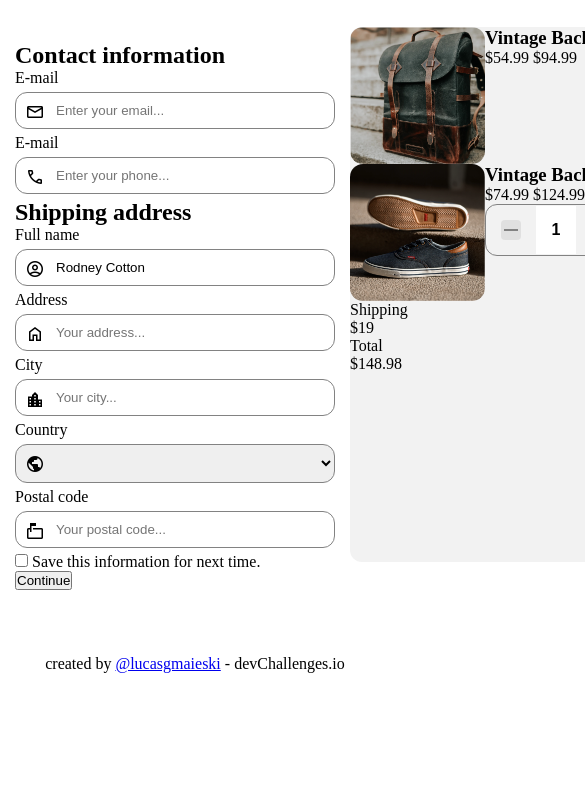
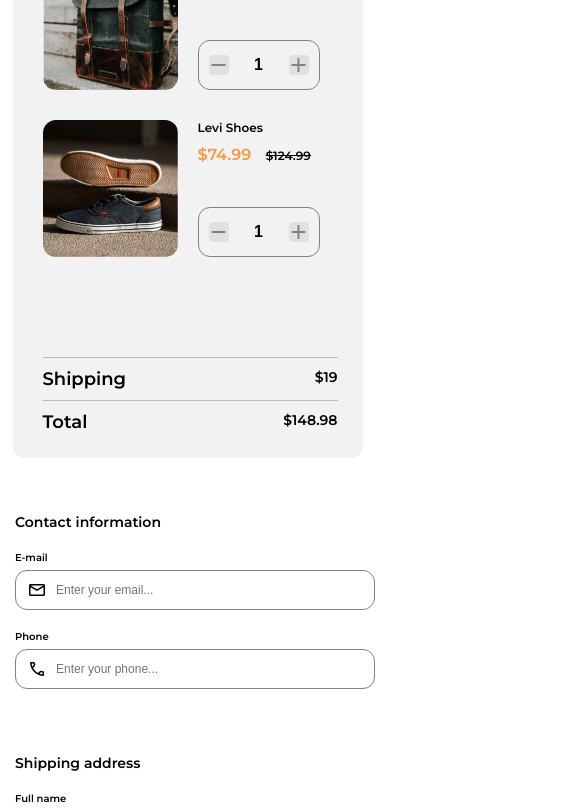
Before and after one commit to lucasgmaieski/checkout-page, a plain HTML site: page index.html in a window 390 px wide. Shown: the part 156-964 px from the top of the page, 585 px wide, since content can reach past the window. Before the commit the page ends 844 px from the top, so only its background shows below. Drawn offline with nearby package versions, Linux system fonts and the light colour scheme.

Commit message:
adding responsive css

```diff
--- a/index.html
+++ b/index.html
@@ -13,15 +13,9 @@
     <link rel="preconnect" href="https://fonts.gstatic.com" crossorigin>
     <link href="https://fonts.googleapis.com/css2?family=Montserrat:wght@600&display=swap" rel="stylesheet">
     <link rel="stylesheet" href="src/css/style.css">
+    <link rel="stylesheet" href="src/css/responsive.css">
     <link rel="stylesheet" href="src/css/buttom-quantity.css">
 
-    <!-- <span class="material-symbols-outlined"> home</span>
-    <span class="material-symbols-outlined"> mail</span>
-    <span class="material-symbols-outlined"> call</span>
-    <span class="material-symbols-outlined"> location_city</span>
-    <span class="material-symbols-outlined"> public</span>
-    <span class="material-symbols-outlined"> markunread_mailbox</span>
-    <span class="material-symbols-outlined"> account_circle</span> -->
 </head>
 
 <body>
@@ -34,17 +28,11 @@
             <div class="item">
                 <img src="src/images/photo1.png" alt="vintage backbag">
                 <div class="info">
+                    <div class="info-item">
                         <h3> Vintage Backbag</h3>
                         <p class="new">$54.99</p>
-                    <p class="old">$94.99</p>
+                        <p class="old"><del>$94.99</del></p>
                     </div>
-            </div>
-            <div class="item">
-                <img src="src/images/photo2.png" alt="levi shoes">
-                <div class="info">
-                    <h3> Vintage Backbag</h3>
-                    <p class="new">$74.99</p>
-                    <p class="old">$124.99</p>
 
                     <div class="number-input">
                         <button onclick="this.parentNode.querySelector('input[type=number]').stepDown()"><span
@@ -55,11 +43,33 @@
                     </div>
                 </div>
             </div>
-            <div>
+            <div class="item">
+                <img src="src/images/photo2.png" alt="levi shoes">
+                <div class="info">
+                    <div class="info-item" >
+                        <h3> Levi Shoes</h3>
+                        <p class="new">$74.99</p>
+                        <p class="old"><del>$124.99</del></p>
+                    </div>
+
+                    <div class="number-input">
+                        <button onclick="this.parentNode.querySelector('input[type=number]').stepDown()"><span
+                                class="material-symbols-outlined"> remove</span></button>
+                        <input class="quantity" min="0" name="quantity" value="1" type="number">
+                        <button onclick="this.parentNode.querySelector('input[type=number]').stepUp()"
+                            class="plus"><span class="material-symbols-outlined"> add</span></button>
+                    </div>
+                </div>
+            </div>
+            <div class="total-price">
+                <div class="lines">
                     <p>Shipping</p>
                     <p>$19</p>
+                </div>
+                <div class="lines">
                     <p>Total</p>
                     <p>$148.98</p>
+                </div>
             </div>
         </section>
 
@@ -69,49 +79,64 @@
                 <label for="email">E-mail</label>
                 <div class="input-icons">
                     <span class="material-symbols-outlined icon"> mail</span>
-                    <input type="email" id="email" placeholder="Enter your email..." class="input-field">
+                    <input type="email" id="email" placeholder="Enter your email..." class="input-field" required>
                 </div>
-                <label for="phone">E-mail</label>
+
+                <label for="phone">Phone</label>
                 <div class="input-icons">
                     <span class="material-symbols-outlined icon"> call</span>
-                    <input type="tel" id="phone" placeholder="Enter your phone..." class="input-field">
+                    <input type="tel" id="phone" placeholder="Enter your phone..." class="input-field" required>
                 </div>
 
-                <h2>Shipping address</h2>
+                <h2 class="title-address">Shipping address</h2>
                 <label for="full-name">Full name</label>
                 <div class="input-icons">
                     <span class="material-symbols-outlined icon"> account_circle</span>
                     <input type="text" id="full-name" placeholder="Your full name..." value="Rodney Cotton"
-                        class="input-field">
+                        class="input-field" required>
                 </div>
+
                 <label for="address">Address </label>
                 <div class="input-icons">
                     <span class="material-symbols-outlined icon"> home</span>
-                    <input type="text" id="address" placeholder="Your address..." class="input-field">
+                    <input type="text" id="address" placeholder="Your address..." class="input-field" required>
                 </div>
                 <label for="city">City</label>
                 <div class="input-icons">
                     <span class="material-symbols-outlined icon"> location_city</span>
-                    <input type="text" id="city" placeholder="Your city..." class="input-field">
+                    <input type="text" id="city" placeholder="Your city..." class="input-field" required>
                 </div>
-                <label for="country">Country</label>
+                <div class="flex-container">
+                    <div class="input-flex">
+                        <label for="country">Country</label> <br>
                         <div class="input-icons">
                             <span class="material-symbols-outlined icon"> public</span>
-                    <select name="country" id="country" class="input-field">
-                        <option value=""></option>
+                            <select name="country" id="country" class="input-field"  required>
+                                <option value="" disabled>Your country...</option>
                                 <option value="Brasil">Brasil</option>
                                 <option value="Portugal">Portugal</option>
                                 <option value="Qatar">Qatar</option>
                             </select>
                         </div>
+                    </div>
+                    <div class="input-flex">
                         <label for="postal-code">Postal code</label>
-                <div class="input-icons">
+                        <div class="input-icons ">
                             <span class="material-symbols-outlined icon"> markunread_mailbox</span>
-                    <input type="text" id="postal-code" placeholder="Your postal code..." class="input-field">
+                            <input type="text" id="postal-code" placeholder="Your postal code..." class="input-field" required>
                         </div>
-                <input type="checkbox" name="save">
-                <label for="save">Save this information for next time.</label> <br>
+                    </div>
+                </div>
+
+
+                <div class="save">
+                    <input type="checkbox" name="save" id="save">
+                    <label for="save" >Save this information for next time.</label>
+                </div>
+
+                <div class="btn-submit">
                     <input type="submit" value="Continue">
+                </div>
             </form>
         </section>
     </main>
--- a/src/css/buttom-quantity.css
+++ b/src/css/buttom-quantity.css
@@ -12,7 +12,6 @@ input[type=number]::-webkit-outer-spin-button {
     border-radius: 12px;
     display: inline-flex;
     align-items: center;
-
 }
 .number-input button {
     outline: none;
@@ -25,10 +24,15 @@ input[type=number]::-webkit-outer-spin-button {
     width: 20px;
     height: 20px;
     cursor: pointer;
-    margin: 15px;
+    margin: 10px;
     position: relative;
 }
-
+.number-input button:hover {
+    background: #F2994A;
+}
+.number-input button:hover span {
+    color: white;
+}
 .number-input button span {
     position: absolute;
     left: -10%;
@@ -44,6 +48,7 @@ input[type=number]::-webkit-outer-spin-button {
     font-size: 16px;
     font-weight: 600;
     text-align: center;
+    background: #F2F2F2;
 }
 
 .number-input input[type=number]:focus {
--- /dev/null
+++ b/src/css/responsive.css
@@ -0,0 +1,39 @@
+@media(max-width:720px) {
+    main {
+        flex-wrap: wrap;
+        justify-content: center;
+    }
+    .box-buy {
+        order:0;
+        position: relative;
+        margin-top: 0;
+        margin-bottom: 40px;
+        /* height: 535px; */
+    }
+    header {
+        padding: 30px 15px 20px 15px;
+    }
+    h1 {
+        font-size: 24px;
+    }
+    h2 {
+        font-size: 14px;
+    }
+    .form .input-field,
+    h3 {
+        font-size: 12px;
+    }
+    .form form label {
+        font-size: 10px
+    }
+    .form .input-field {
+        padding: 12px 10px 12px 40px;
+    }
+    .form .input-icons span {
+        padding: 10px 12px;
+    }
+    .form h2:first-child {
+        padding-bottom: 15px;
+    }
+
+}
--- a/src/css/style.css
+++ b/src/css/style.css
@@ -7,6 +7,8 @@ body {
     max-width: 950px;
     margin:0 auto;
     align-items: center;
+    font-family: 'Montserrat', sans-serif;
+    font-weight: 600;
 }
 
 header {
@@ -21,30 +23,83 @@ main  {
     justify-content: space-between;
 
 }
+a, a:visited {
+    text-decoration: none;
+    color: #919090;
+}
+h1 {
+    font-size: 36px;
+}
+h2 {
+    font-size: 18px;
+}
+h3 {
+    font-size: 16px;
+}
+.info .new {
+    font-size: 16px;
+    color: #F2994A;
+    padding: 10px 10px 0px 0px;
+}
+.info .old {
+    font-size: 12px;
+}
+
 .box-buy {
     order: 2;
     max-width: 385px;
-    max-height:535px;
+    min-width: 350px;
+    height:535px;
     background: #F2F2F2;
     border-radius: 12px;
+    padding:15px;
+    margin-right: 15px;
+    margin-top: 20px;
+    position: relative;
+
 }
 
 .box-buy .item {
     display: flex;
+    padding: 15px;
+    display: flex;
+    align-items: flex-end;
+    position: relative;
 }
 .box-buy .item img {
     width: 135px;
-    border-radius: 13px
+    border-radius: 13px;
+    margin-right: 20px;
 }
-.box-buy .item .info >p {
+.box-buy .item .info .info-item >p {
     display: inline-block;
+}
+.box-buy .item .info .info-item {
+    position: absolute;
+    top: 15px;
+}
+.box-buy .total-price {
+    position: absolute;
+    bottom:0;
+    padding: 15px;
+    width: 325px;
+}
+.box-buy .total-price .lines {
+    border-top: 1px solid #bdbdbd;
+    padding: 10px 0px;
+    display: flex;
+    justify-content: space-between;
+    font-size: 18px;
+}
+.box-buy .total-price .lines p:nth-child(2) {
+    font-size: 14px;
 }
 
 
 .form {
     padding: 15px;
-    width: 465px;
-    min-width: 350px;
+    width: 495px;
+    min-width: 300px;
 }
 .form form {
     width: 100%;
@@ -56,26 +111,66 @@ main  {
 .form .input-icons {
     width: 100%;
     margin-top: 5px;
-    margin-bottom: 5px;
+    margin-bottom: 15px;
+
 }
 .form .icon {
     font-size: 20px;
     text-align: center;
-    padding: 10px;
+    padding: 20px 10px;
 }
 .form .input-field {
     width: 100%;
-    padding: 10px 40px;
+    padding: 20px 10px 20px 40px;
     border: 1px solid #828282;
     border-radius: 12px;
+    font-size: 16px;
 }
 /* ----------- */
+.form .title-address {
+    padding: 50px 0 15px 0;
+}
+.form form label {
+    font-size: 12px;
+}
+.form .flex-container {
+    display: flex;
+    justify-content:space-between;
+    gap:20px;
+}
+.form .input-flex {
+    display: inline-block;
+    max-width: 215px;
 
-
+}
+.form #save {
+    width:21px;
+    height:21px;
+    margin-right: 8px;
+}
+.form form .save {
+    display: flex;
+    align-items: center;
+}
+.form .btn-submit {
+    display:flex;
+    margin-top:20px;
+    justify-content: flex-end;
+}
+.form .btn-submit input {
+    background-color: #F2994A;
+    color:white;
+    font-size: 16px;
+    padding: 17px 45px;
+    border-radius: 12px;
+    border: none;
+}
 
 
 footer {
     width: 100%;
     text-align: center;
     margin: 15px 0px;
+    font-size: 14px;
+    color: #BDBDBD;
 }
```
Lines whose indentation alone changed are shown as unchanged.
